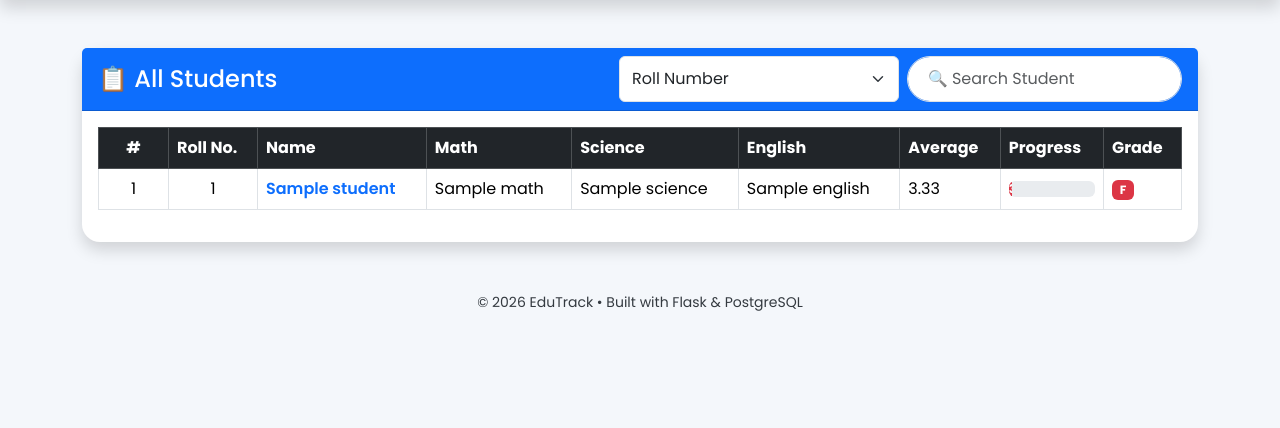
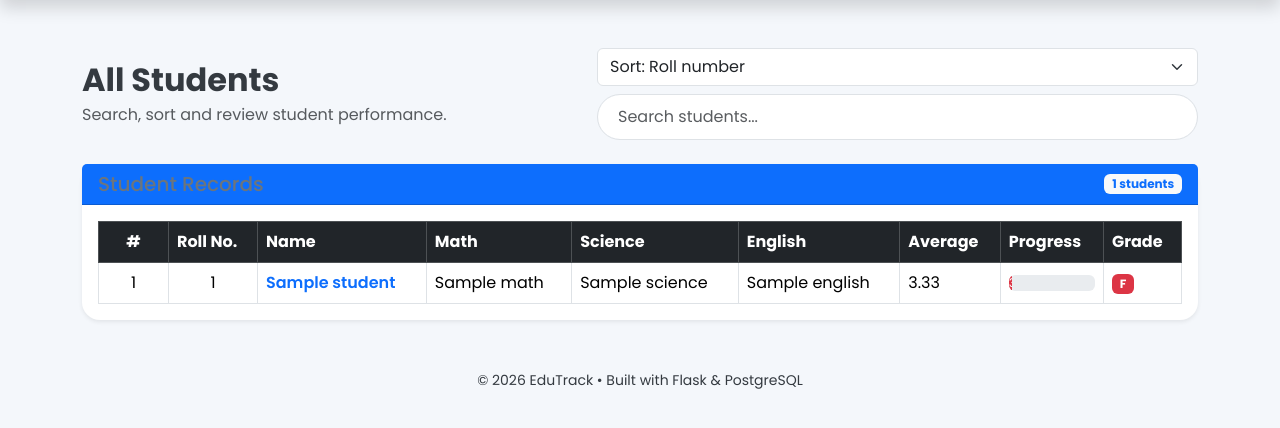
Before and after one commit to alpha00045/EduTrack, a Flask app: page /view_students in a window 1280 px wide. Shown: the part 56-484 px from the top of the page. Run offline with Flask 3, Linux system fonts and the light colour scheme; a database or web service that is not in the repository returns one stand-in record (values such as "Sample title"); some libraries are stand-ins or nearby versions.

Commit message:
Improve student list search, sorting and table layout (#2)
* Fix student table markup and empty state

* Improve student search and sorting

```diff
--- a/static/js/script.js
+++ b/static/js/script.js
@@ -1,103 +1,60 @@
-const searchInput = document.getElementById("searchInput");
+// Student list: search across all visible fields and sort without losing row data.
+document.addEventListener("DOMContentLoaded", function () {
+    const table = document.getElementById("studentTable");
+    const searchInput = document.getElementById("searchInput");
+    const sortSelect = document.getElementById("sortSelect");
 
-if (searchInput) {
+    if (table) {
+        const tbody = table.querySelector("tbody");
+        const noResults = document.getElementById("noSearchResults");
+        const originalRows = Array.from(tbody.querySelectorAll("tr"))
+            .filter(row => row.querySelector(".roll"));
 
-    searchInput.addEventListener("keyup", function () {
+        function updateList() {
+            const query = searchInput ? searchInput.value.trim().toLowerCase() : "";
+            const sortBy = sortSelect ? sortSelect.value : "roll";
 
-        const filter = this.value.toLowerCase().trim();
+            const sortedRows = [...originalRows].sort((a, b) => {
+                if (sortBy === "name") {
+                    return a.querySelector(".name").innerText.trim().localeCompare(
+                        b.querySelector(".name").innerText.trim()
+                    );
+                }
+                if (sortBy === "average") {
+                    return Number(b.querySelector(".average").innerText) -
+                           Number(a.querySelector(".average").innerText);
+                }
+                return Number(a.querySelector(".roll").innerText) -
+                       Number(b.querySelector(".roll").innerText);
+            });
 
-        const rows = document.querySelectorAll("#studentTable tbody tr");
+            let visibleCount = 0;
+            sortedRows.forEach(row => {
+                const matches = row.innerText.toLowerCase().includes(query);
+                row.hidden = !matches;
+                if (matches) {
+                    visibleCount += 1;
+                    row.querySelector(".row-number").innerText = visibleCount;
+                }
+                tbody.appendChild(row);
+            });
 
-        rows.forEach(function (row) {
+            if (noResults) {
+                noResults.classList.toggle("d-none", visibleCount !== 0);
+            }
+        }
 
-            const roll = row.querySelector(".roll").innerText.toLowerCase();
+        if (searchInput) searchInput.addEventListener("input", updateList);
+        if (sortSelect) sortSelect.addEventListener("change", updateList);
+        updateList();
+    }
 
-            const name = row.querySelector(".name").innerText.toLowerCase();
-
-            const grade = row.querySelector(".grade").innerText.toLowerCase();
-
-            if (
-                roll.includes(filter) ||
-                name.includes(filter) ||
-                grade.includes(filter)
-            ) {
-
-                row.style.display = "";
-
-            } else {
-
-                row.style.display = "none";
-
+    // Automatically dismiss Bootstrap flash messages after a short delay.
+    window.setTimeout(function () {
+        document.querySelectorAll(".alert").forEach(function (alert) {
+            if (window.bootstrap) {
+                window.bootstrap.Alert.getOrCreateInstance(alert).close();
             }
-
         });
-
-    });
-
-}
-
-const sortSelect = document.getElementById("sortSelect");
-
-if (sortSelect) {
-
-    sortSelect.addEventListener("change", function () {
-
-        const tbody = document.querySelector("#studentTable tbody");
-
-        const rows = Array.from(tbody.querySelectorAll("tr"));
-
-        const sortBy = this.value;
-
-        rows.sort(function (a, b) {
-
-            if (sortBy === "roll") {
-
-                const rollA = parseInt(a.querySelector(".roll").innerText);
-                const rollB = parseInt(b.querySelector(".roll").innerText);
-
-                return rollA - rollB;
-            }
-
-            if (sortBy === "name") {
-
-                const nameA = a.querySelector(".name").innerText.toLowerCase();
-                const nameB = b.querySelector(".name").innerText.toLowerCase();
-
-                return nameA.localeCompare(nameB);
-            }
-
-            if (sortBy === "average") {
-
-                const avgA = parseFloat(a.cells[6].innerText);
-                const avgB = parseFloat(b.cells[6].innerText);
-
-                return avgB - avgA;
-            }
-
-        });
-
-            rows.forEach(function (row, index) {
-
-            row.cells[0].innerText = index + 1;
-
-            tbody.appendChild(row);
-
-        });
-
-    });
-
-}
-
-setTimeout(function () {
-
-    let alerts = document.querySelectorAll(".alert");
-
-    alerts.forEach(function (alert) {
-
-        let bsAlert = bootstrap.Alert.getOrCreateInstance(alert);
-
-        bsAlert.close();
-
-    });
-
-}, 3500);
+    }, 3500);
+});
--- a/templates/students/view_students.html
+++ b/templates/students/view_students.html
@@ -1,66 +1,35 @@
 {% extends "layouts/base.html" %}
 
-{% block title %}
-View Students
-{% endblock %}
+{% block title %}All Students | EduTrack{% endblock %}
 
 {% block content %}
-
-<!-- Student Table -->
-
-<div class="container mt-5">
-
-    <div class="card shadow border-0">
-
-        <div class="card-header bg-primary text-white">
-
-<div class="d-flex justify-content-between align-items-center">
-
-    <h4 class="mb-0">
-        📋 All Students
-    </h4>
-
-    <div class="d-flex gap-2">
-
-        <select id="sortSelect"
-                class="form-select">
-
-            <option value="roll">
-                Roll Number
-            </option>
-
-            <option value="name">
-                Name (A–Z)
-            </option>
-
-            <option value="average">
-                Average (Highest)
-            </option>
-
-        </select>
-
-        <input
-            type="text"
-            id="searchInput"
-            class="form-control"
-            placeholder="🔍 Search Student">
-
+<div class="container mt-5 mb-5">
+    <div class="d-flex flex-wrap justify-content-between align-items-center gap-3 mb-4">
+        <div>
+            <h2 class="fw-bold mb-1">All Students</h2>
+            <p class="text-muted mb-0">Search, sort and review student performance.</p>
+        </div>
+        <div class="d-flex flex-wrap gap-2">
+            <select id="sortSelect" class="form-select" aria-label="Sort students">
+                <option value="roll">Sort: Roll number</option>
+                <option value="name">Sort: Name (A–Z)</option>
+                <option value="average">Sort: Average (highest)</option>
+            </select>
+            <input type="search" id="searchInput" class="form-control"
+                   placeholder="Search students..." aria-label="Search students">
+        </div>
     </div>
 
-</div>
-
+    <div class="card shadow-sm border-0">
+        <div class="card-header bg-primary text-white d-flex justify-content-between align-items-center">
+            <h5 class="mb-0">Student Records</h5>
+            <span class="badge bg-light text-primary">{{ students|length }} students</span>
         </div>
-
         <div class="card-body">
-
             <div class="table-responsive">
-
-                <table id="studentTable" class="table table-hover table-bordered align-middle">
-
+                <table id="studentTable" class="table table-hover table-bordered align-middle mb-0">
                     <thead class="table-dark">
-
                         <tr>
-
                             <th class="text-center">#</th>
                             <th>Roll No.</th>
                             <th>Name</th>
@@ -70,93 +39,59 @@ View Students
                             <th>Average</th>
                             <th>Progress</th>
                             <th>Grade</th>
-
                         </tr>
-
                     </thead>
-
                     <tbody>
-
+                        {% for s in students %}
                         <tr>
-
-                        {% for s in students %}
-                            <td class="text-center">{{ loop.index }}</td>
+                            <td class="text-center row-number">{{ loop.index }}</td>
                             <td class="text-center roll">{{ s.roll }}</td>
                             <td class="name">
-                            <a href="/student/{{ s.roll }}"
-                               class="text-decoration-none fw-semibold">
-                                {{ s.name }}
-                            </a>
+                                <a href="{{ url_for('student_details', roll=s.roll) }}"
+                                   class="text-decoration-none fw-semibold">{{ s.name }}</a>
                             </td>
-
-                            <td>{{ s.math if s.math != None else "-" }}</td>
-
-                            <td>{{ s.science if s.science != None else "-" }}</td>
-
-                            <td>{{ s.english if s.english != None else "-" }}</td>
-
-                            <td>{{ s.average }}</td>
-
+                            <td>{{ s.math if s.math is not none else "-" }}</td>
+                            <td>{{ s.science if s.science is not none else "-" }}</td>
+                            <td>{{ s.english if s.english is not none else "-" }}</td>
+                            <td class="average">{{ s.average }}</td>
                             <td>
-
-                                <div class="progress">
-
-                                    <div class="progress-bar
-                                        {% if s.average >= 60 %}
-                                            bg-success
-                                        {% else %}
-                                            bg-danger
-                                        {% endif %}
-                                        text-center fw-bold" role="progressbar" style="width: {{ s.average }}%;">
-
+                                <div class="progress" role="progressbar"
+                                     aria-label="Average score" aria-valuenow="{{ s.average }}"
+                                     aria-valuemin="0" aria-valuemax="100">
+                                    <div class="progress-bar {% if s.average >= 60 %}bg-success{% else %}bg-danger{% endif %}"
+                                         style="width: {{ s.average }}%">
                                         {{ s.average }}%
-
                                     </div>
-
                                 </div>
-
                             </td>
-
                             <td class="grade">
-
-                                {% if s.grade == "A1" or s.grade == "A2" %}
-
-                                <span class="badge bg-success">{{ s.grade }}</span>
-
-                                {% elif s.grade == "B1" or s.grade == "B2" %}
-
-                                <span class="badge bg-primary">{{ s.grade }}</span>
-
-                                {% elif s.grade == "C1" or s.grade == "C2" %}
-
-                                <span class="badge bg-info text-dark">{{ s.grade }}</span>
-
+                                {% if s.grade in ["A1", "A2"] %}
+                                    <span class="badge bg-success">{{ s.grade }}</span>
+                                {% elif s.grade in ["B1", "B2"] %}
+                                    <span class="badge bg-primary">{{ s.grade }}</span>
+                                {% elif s.grade in ["C1", "C2"] %}
+                                    <span class="badge bg-info text-dark">{{ s.grade }}</span>
                                 {% elif s.grade == "D" %}
-
-                                <span class="badge bg-warning text-dark">{{ s.grade }}</span>
-
+                                    <span class="badge bg-warning text-dark">{{ s.grade }}</span>
                                 {% else %}
-
-                                <span class="badge bg-danger">{{ s.grade }}</span>
-
+                                    <span class="badge bg-danger">{{ s.grade }}</span>
                                 {% endif %}
-
                             </td>
-
                         </tr>
-
+                        {% else %}
+                        <tr>
+                            <td colspan="9" class="text-center text-muted py-4">
+                                No student records found.
+                            </td>
+                        </tr>
                         {% endfor %}
-
                     </tbody>
-
                 </table>
-
+                <p id="noSearchResults" class="text-center text-muted py-4 mb-0 d-none">
+                    No students match your search.
+                </p>
             </div>
-
         </div>
-
     </div>
-
 </div>
-
 {% endblock %}
```
